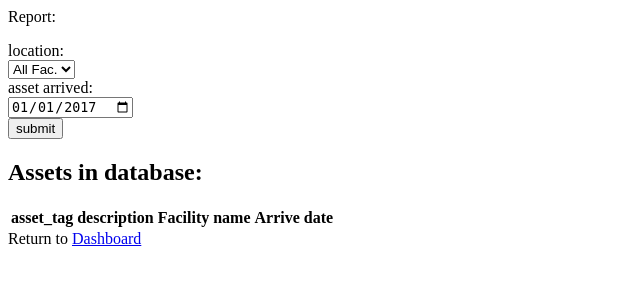
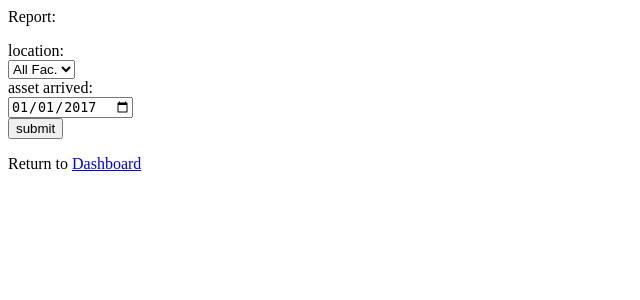
Before and after one commit to bearcast24/CIS322, a Flask app: template src/templates/asset_report.html in a window 1280 px wide. Shown: the top 300 px of the page, without its empty margins (0-640 px from the left). Run offline with Flask 2, Linux system fonts and the light colour scheme; the template is opened without the code that fills it, so the values that code supplies are empty; parts of the project's set-up code (start-up, migrations or seed data) failed here and were passed over; some libraries are stand-ins or nearby versions.

Commit message:
Updating template

```diff
--- a/src/templates/asset_report.html
+++ b/src/templates/asset_report.html
@@ -17,7 +17,7 @@
 			<input type="submit" name="submit" value="submit"/>
 		</form>
 
-		<h2>Assets in database:</h2>
+		<!-- <h2>Assets in database:</h2>
 		<table>
 			<tr>
 				<th> asset_tag </th>
@@ -26,7 +26,7 @@
 				<th> Arrive date </th>
 
 			</tr>
-
+ -->
 			{%for item in session.asset_list%}
 			<tr>
 				<td> {{item.asset_tag}} </td>
```
